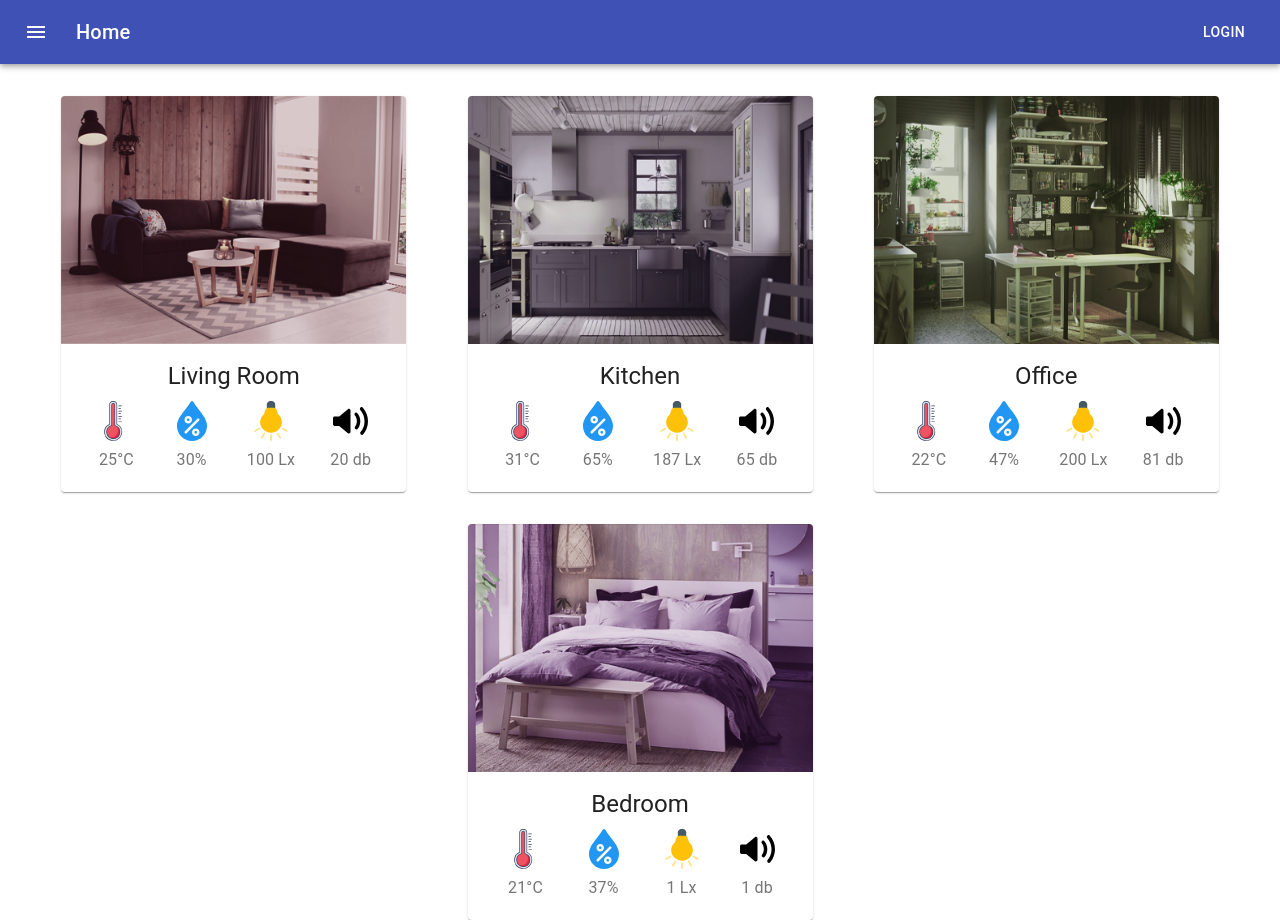
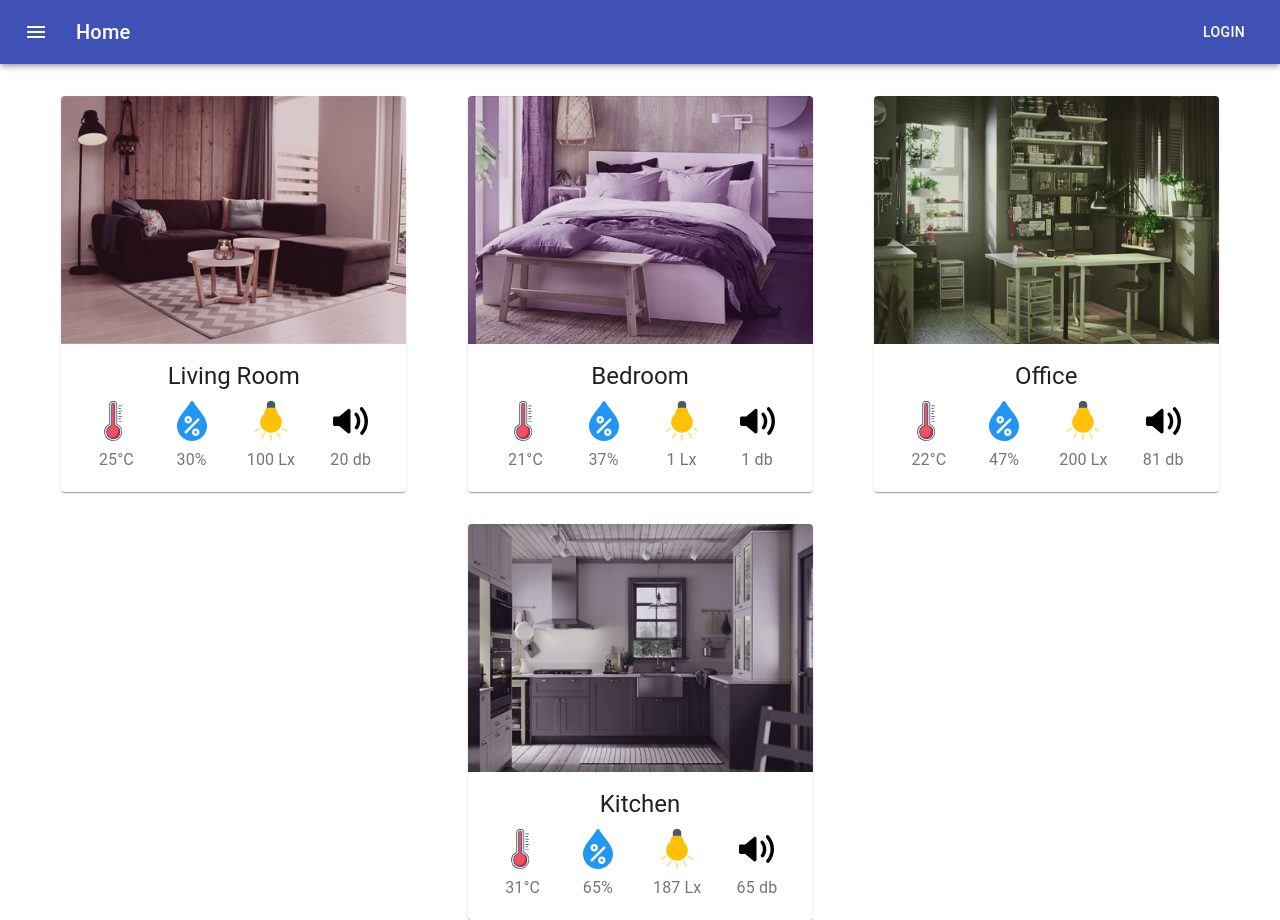
Before and after one commit to KH20/HomeAutomation, a React (Create React App) app: page / in a window 1280 px wide. Built offline with nearby package versions, Linux system fonts and the light colour scheme.

Commit message:
Made dashboard grid now populate from JSON

```diff
--- a/package.json
+++ b/package.json
@@ -15,6 +15,7 @@
     "react-dom": "^17.0.1",
     "react-scripts": "4.0.0",
     "react-spring": "^8.0.27",
+    "recharts": "^2.0.0",
     "web-vitals": "^0.2.4"
   },
   "scripts": {
--- a/src/App.js
+++ b/src/App.js
@@ -5,131 +5,70 @@ import React from 'react';
 import Dialog from "./Dialog";
 import {getData} from "./Utilities";
 
+
 function App() {
-	const [openLivingRoom, setOpenLivingRoom] = React.useState(false);
-	const [openKitchen, setOpenKitchen] = React.useState(false);
-	const [openOffice, setOpenOffice] = React.useState(false);
-	const [openBedroom, setOpenBedroom] = React.useState(false);
+	let rooms = [];
+
 	const [roomAttributes, setRoomAttributes] = React.useState(getData());
+	for(let room in roomAttributes){rooms.push(room)}
+	const [openRoom, setOpenRoom] = React.useState("");
 
 	const handleOpen = (room) => {
+		console.log(room);
 
-		switch(room){
-			case "livingroom":
-				setOpenLivingRoom(true);
-				setOpenKitchen(false);
-				setOpenOffice(false);
-				setOpenBedroom(false);
-				return;
-			case "kitchen":
-				setOpenKitchen(true);
-				setOpenLivingRoom(false);
-				setOpenOffice(false);
-				setOpenBedroom(false);
-				return;
-			case "office":
-				setOpenKitchen(false);
-				setOpenLivingRoom(false);
-				setOpenOffice(true);
-				setOpenBedroom(false);
-				return;
-			case "bedroom":
-				setOpenKitchen(false);
-				setOpenLivingRoom(false);
-				setOpenOffice(false);
-				setOpenBedroom(true);
-				return;
-			default:
-				handleClose();
-				return;
-		}
+		setOpenRoom(room);
 	};
 
 	const handleClose = () => {
-	  setOpenLivingRoom(false);
-	  setOpenKitchen(false);
-	  setOpenOffice(false);
-	  setOpenBedroom(false);
+		//for loop that closes all rooms
+		setOpenRoom("");
 	};
-	console.log(roomAttributes);
+
   	return (
 	  <div>
 		<ButtonAppBar page="Home"/>
 		<div className="App">
 			<div className="grid">
+				{rooms.map(room => (
 					<div className="room">
-					<div type="button" onClick={() => handleOpen("livingroom")}>
+						<div type="button" onClick={() => handleOpen(room)}>
 							<ImgMediaCard
-							alt="Living Room"
+								alt={capitaliseAllWords(room,"_")}
 								component="img"
-							image="lr.png"
-							title="Living Room"
-							heading="Living Room"
-							temp={roomAttributes.livingroom.attributes.temperature}
-							humid={roomAttributes.livingroom.attributes.humidity}
-							light={roomAttributes.livingroom.attributes.light}
-							noise={roomAttributes.livingroom.attributes.noise}
+								image={room + ".png"}
+								title={capitaliseAllWords(room,"_")}
+								heading={capitaliseAllWords(room,"_")}
+								temp={roomAttributes[room].attributes.temperature}
+								humid={roomAttributes[room].attributes.humidity}
+								light={roomAttributes[room].attributes.light}
+								noise={roomAttributes[room].attributes.noise}
 								/>
 						</div>
-					<Dialog handleClose={handleClose} handleOpen={openLivingRoom} maxWidth="lg" title="Living Room" body="Test"/>
+						<Dialog handleClose={handleClose} handleOpen={openRoom === room} maxWidth="lg" title={capitaliseAllWords(room,"_")} body="Test"/>
 					</div>
+				))}
 
-				<div className="room">
-					<div type="button" onClick={() => handleOpen("kitchen")}>
-						<ImgMediaCard
-							alt="Kitchen"
-							component="img"
-							image="kitchen.png"
-							title="Kitchen"
-							heading="Kitchen"
-							temp={roomAttributes.kitchen.attributes.temperature}
-							humid={roomAttributes.kitchen.attributes.humidity}
-							light={roomAttributes.kitchen.attributes.light}
-							noise={roomAttributes.kitchen.attributes.noise}
-							/>
 			</div>
-					<Dialog handleClose={handleClose} handleOpen={openKitchen} maxWidth="lg" title="Kitchen" body="Test"/>
-				</div>
-
-				<div className="room">
-					<div type="button" onClick={() => handleOpen("office")}>
-						<ImgMediaCard
-							alt="Office"
-							component="img"
-							image="office.png"
-							title="Office"
-							heading="Office"
-							temp={roomAttributes.office.attributes.temperature}
-							humid={roomAttributes.office.attributes.humidity}
-							light={roomAttributes.office.attributes.light}
-							noise={roomAttributes.office.attributes.noise}
-							/>
-					</div>
-					<Dialog handleClose={handleClose} handleOpen={openOffice} maxWidth="lg" title="Office" body="Test"/>
-				</div>
-
-				<div className="room">
-					<div type="button" onClick={() => handleOpen("bedroom")}>
-						<ImgMediaCard
-							alt="Bedroom"
-							component="img"
-							image="bedroom.png"
-							title="Bedroom"
-							heading="Bedroom"
-							temp={roomAttributes.bedroom.attributes.temperature}
-							humid={roomAttributes.bedroom.attributes.humidity}
-							light={roomAttributes.bedroom.attributes.light}
-							noise={roomAttributes.bedroom.attributes.noise}
-							/>
-					</div>
-					<Dialog handleClose={handleClose} handleOpen={openBedroom} maxWidth="lg" title="Bedroom" body="Test"/>
-				</div>
-			</div>
-			{/* <Details test="Temperature"/> */}
 	  </div>
 	</div>
 
   );
 }
 
+function capitaliseAllWords(text, splitter){
+	const words = text.split(splitter);
+	let word = "";
+	if(words.length > 1){
+		for (let i = 0; i < words.length; i++) {
+			word += words[i][0].toUpperCase() + words[i].substring(1) + " ";
+		}
+		return word;
+	}
+	else{
+		text = text[0].toUpperCase() + text.substring(1);
+		return text;
+	}
+
+}
+
 export default App;
--- a/src/Dialog.js
+++ b/src/Dialog.js
@@ -64,9 +64,12 @@ return (
           </Typography>
         </DialogContent>
         <DialogActions>
-          <Button autoFocus onClick={props.handleClose} color="primary">
-            Save changes
-          </Button>
+			<Button autoFocus onClick={props.handleClose} color="secondary">
+            	Cancel
+          	</Button>
+          	<Button autoFocus onClick={props.handleClose} color="primary">
+            	Save changes
+          	</Button>
         </DialogActions>
       </Dialog>
     </div>
--- a/src/temp.json
+++ b/src/temp.json
@@ -1,6 +1,6 @@
 {
 	"rooms": {
-	  "livingroom":{
+	  "living_room":{
 		"attributes": {
 		  "temperature": 25,
 		  "humidity": 30,
```
Also changed, not shown: public/living_room.png (renamed from public/lr.png), 1 other file (tests, documents, lock files or other folders). Lines whose indentation alone changed are shown as unchanged.
